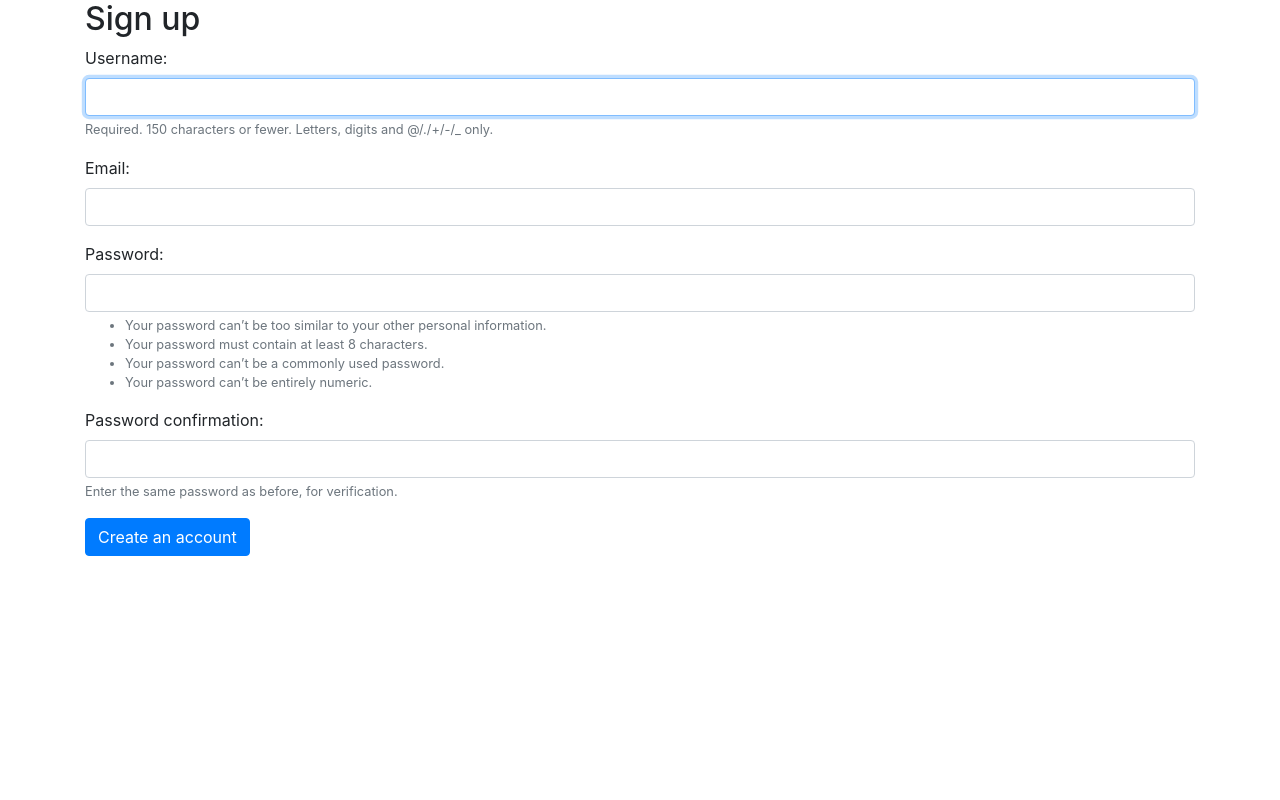
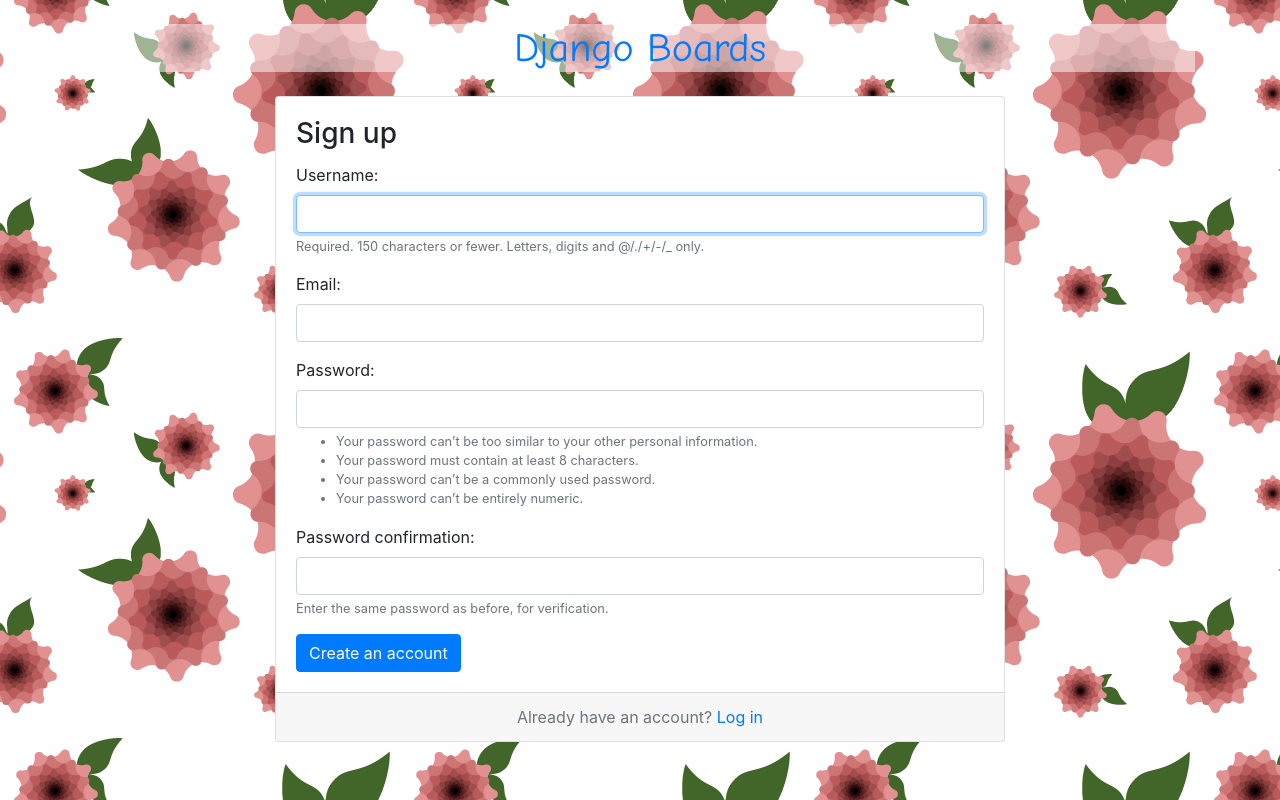
Before and after one commit to tcrundall/django-tutorial, a Django app: page /signup/ in a window 1280 px wide. Run offline with Django 4.2, Linux system fonts and the light colour scheme; some libraries are stand-ins or nearby versions.

Commit message:
Add background decoration to sign up page

```diff
--- /dev/null
+++ b/playground/static/css/accounts.css
@@ -0,0 +1,17 @@
+body {
+  background-image: url(../images/pink-flowers.webp);
+}
+
+.logo {
+  font-family: 'Comic Neue', cursive;
+  background-color: rgba(255,255,255,0.5);
+}
+
+.loga a {
+  color: rgba(0,0,0,.9);
+}
+
+.loga a:hover,
+.logo a:active {
+  text-decoration: none;
+}
--- a/playground/templates/signup.html
+++ b/playground/templates/signup.html
@@ -1,13 +1,33 @@
 {% extends 'base.html' %}
+
+{% load static %}
+
+{% block stylesheet %}
+  <link rel="stylesheet" href="{% static 'css/accounts.css' %}">
+{% endblock %}
 
 
 {% block body  %}
   <div class="container">
-    <h2>Sign up</h2>
-    <form method="post" novalidate>
-      {% csrf_token %}
-      {% include 'includes/form.html' %}
-      <button type="submit" class="btn btn-primary">Create an account</button>
-    </form>
+    <h1 class="text-center logo my-4">
+      <a href="{% url 'home' %}">Django Boards</a>
+    </h1>
+    <div class="row justify-content-center">
+      <div class="col-lg-8 col-md-10 col-sm-12">
+        <div class="card">
+          <div class="card-body">
+            <h3 class="card-title">Sign up</h3>
+            <form method="post" novalidate>
+              {% csrf_token %}
+              {% include 'includes/form.html' %}
+              <button type="submit" class="btn btn-primary">Create an account</button>
+            </form>
+          </div>
+          <div class="card-footer text-muted text-center">
+            Already have an account? <a href="#">Log in</a>
+          </div>
+        </div>
+      </div>
+    </div>
   </div>
 {% endblock %}
```
Also changed, not shown: playground/static/images/pink-flowers.webp (added).
